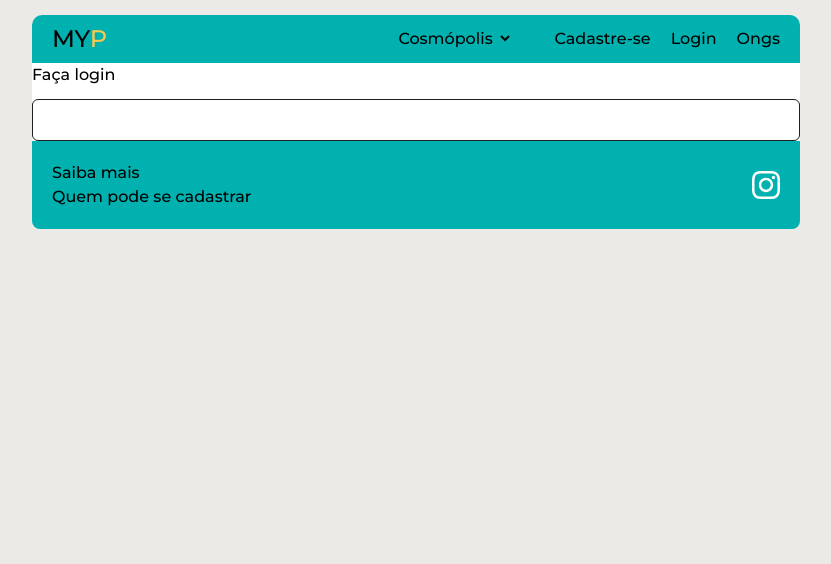
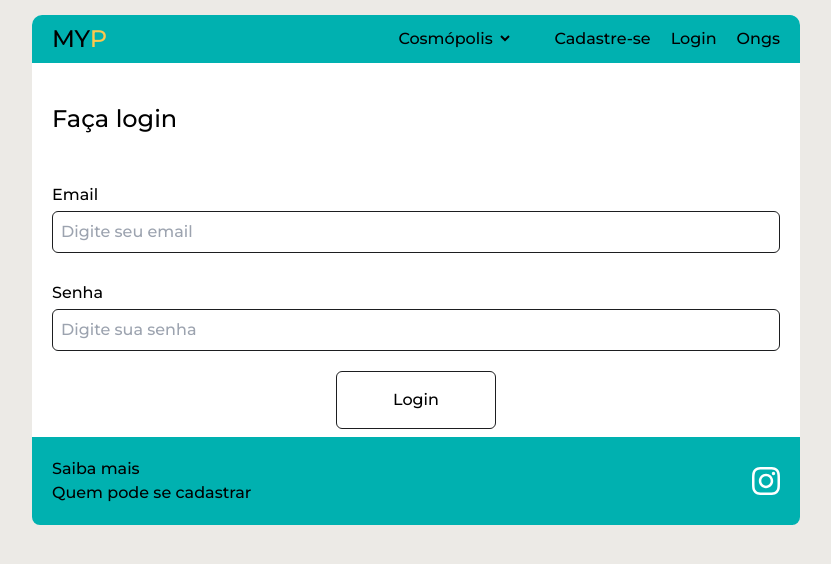
Before and after one commit to euheber/myp, a React (Vite) app: page /login in a window 1280 px wide. Shown: the top 564 px of the page, without its empty margins (224-1055 px from the left). Built offline with nearby package versions, Linux system fonts and the light colour scheme.

Commit message:
feat: useNavigate

```diff
--- a/src/App.jsx
+++ b/src/App.jsx
@@ -1,10 +1,10 @@
 import { Route, Routes } from "react-router-dom"
 import Header from "./components/headerComponent/Header"
 import Footer from "./components/footerComponent/Footer"
-
 import Root from "./views/root"
 import Login from "./views/login"
 import Register from "./views/register"
+
 function App() {
   return (
     <>
--- a/src/components/Inputs/InputField.jsx
+++ b/src/components/Inputs/InputField.jsx
@@ -14,7 +14,7 @@ const Input = forwardRef(({ onInputChange, identity, type, label, name, example,
 
   return (
     <div className="mt-2">
-      <label htmlFor={identity} className="block">
+      <label htmlFor={identity}  className="block">
         {label}
       </label>
       <input
--- /dev/null
+++ b/src/components/composables/button.jsx
@@ -0,0 +1,12 @@
+import { Children } from "react";
+
+function button({children, styles, action}){
+return(
+    <button className={styles} onClick={action}>
+        {children}
+    </button>
+)
+}
+
+
+export default button
--- a/src/views/login.jsx
+++ b/src/views/login.jsx
@@ -1,13 +1,16 @@
 import InputField from "../components/Inputs/InputField"
-
+import Button from "../components/composables/button"
 function login(){
     return (
         <>
-            <main>
-                <h1>Faça login</h1>
+            <main className="mt-10 px-5 pb-2">
+                <h1 className="text-2xl">Faça login</h1>
 
-                <form action="">
-                       <InputField />
+                <form  className="mt-10 flex flex-col gap-5">
+                     <InputField type={"text"} id={"email"} name={"email"} example={"Digite seu email"} label={"Email"}/>
+                    <InputField type={"text"} id={"password"} name={"password"} example={"Digite sua senha"} label={"Senha"}/>
+
+                    <Button styles={"border border-black p-4 w-40 rounded-md mx-auto cursor-pointer hover:text-freesia transition duration-150"}>Login</Button>
                 </form>
             </main>
         </>
--- a/src/views/register.jsx
+++ b/src/views/register.jsx
@@ -1,23 +1,19 @@
 import { useState, useRef } from "react"
 import InputField from "../components/Inputs/InputField"
 import OptionField from "../components/Inputs/OptionField"
+import Button from "../components/composables/button"
+import { useNavigate } from "react-router-dom"
 
 
 function register() {
-  const inputRef = useRef(null)
-  const [user, setUser] = useState({
-    ongname: "",
-    neighborhood: "",
-    street: "",
-    number: "",
-    name: "",
-    email: "",
-    password: "",
-    state: "",
-  })
-
   const [validEmail, setEmail] = useState('')
   const [ exist, setExist] = useState('')
+  const navigate = useNavigate()
+  const inputRef = useRef(null)
+  const [user, setUser] = useState({ongname: "", neighborhood: "", street: "", number: "", name: "", email: "", password: "",state:""})
+
+
+
   const handleInputChange = (event, objectId) => {
     const targetKey = objectId !== undefined ? objectId : event.target.name;
     setUser({
@@ -29,18 +25,21 @@ function register() {
   const registerUser = async (event) => {
     event.preventDefault()
 
-        const request = await fetch("http://localhost:3000/user", {
+    const request = await fetch("http://localhost:3000/user", {
           method: 'POST',
           headers: {'Content-type': 'application/json'},
           body: JSON.stringify(user)
         })
 
-        if(!request.ok){
+    if(!request.ok){
           const errorMsg = await request.json()
           inputRef.current.focus
           setExist(`${errorMsg.error}`)
           setTimeout(()=> setExist(""), 4000)
-        }
+          return
+      }
+
+      navigate("/login")
   }
 
   return (
@@ -49,7 +48,7 @@ function register() {
         Cadastre a ONG para ter acesso a nossas ferramentas
       </h1>
 
-      <form className="mt-10 flex flex-col gap-5">
+      <form className="mt-10 flex flex-col gap-5" id="ong" name="ong">
         <details className="border space-y-5">
           <summary className="cursor-pointer">Sobre a ong</summary>
           <InputField
@@ -131,7 +130,7 @@ function register() {
 
           <InputField
             onInputChange={handleInputChange}
-            type={"text"}
+            type={"password"}
             identity={"password"}
             label={"Senha"}
             name={"password"}
@@ -139,9 +138,9 @@ function register() {
           />
         </details>
 
-        <button className="border border-black p-4 w-40 rounded-md mx-auto cursor-pointer hover:text-freesia transition duration-150" onClick={registerUser}>
+        <Button action={registerUser} styles={"border border-black p-4 w-40 rounded-md mx-auto cursor-pointer hover:text-freesia transition duration-150"}>
           Cadastrar
-        </button>
+        </Button>
       </form>
 
 
```
